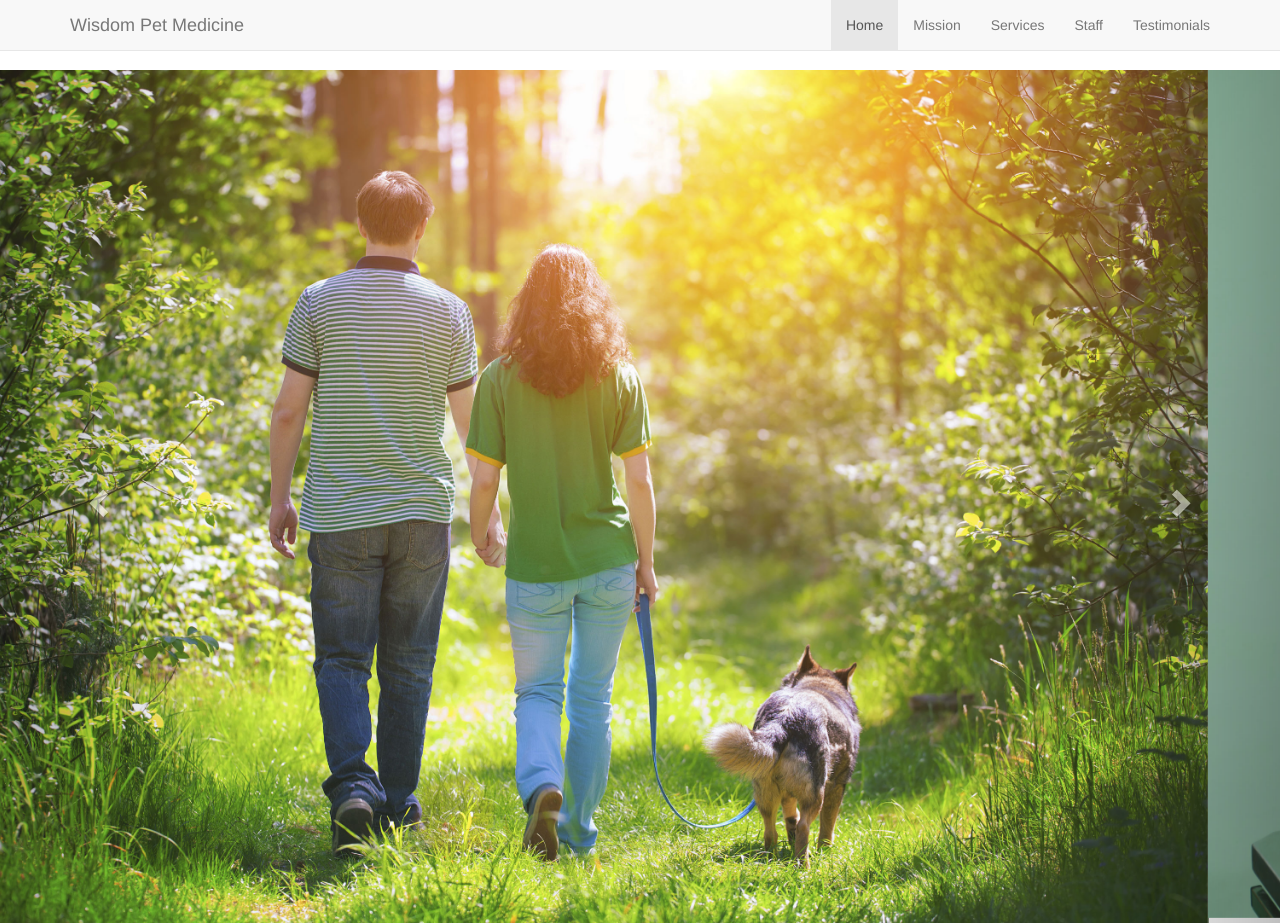
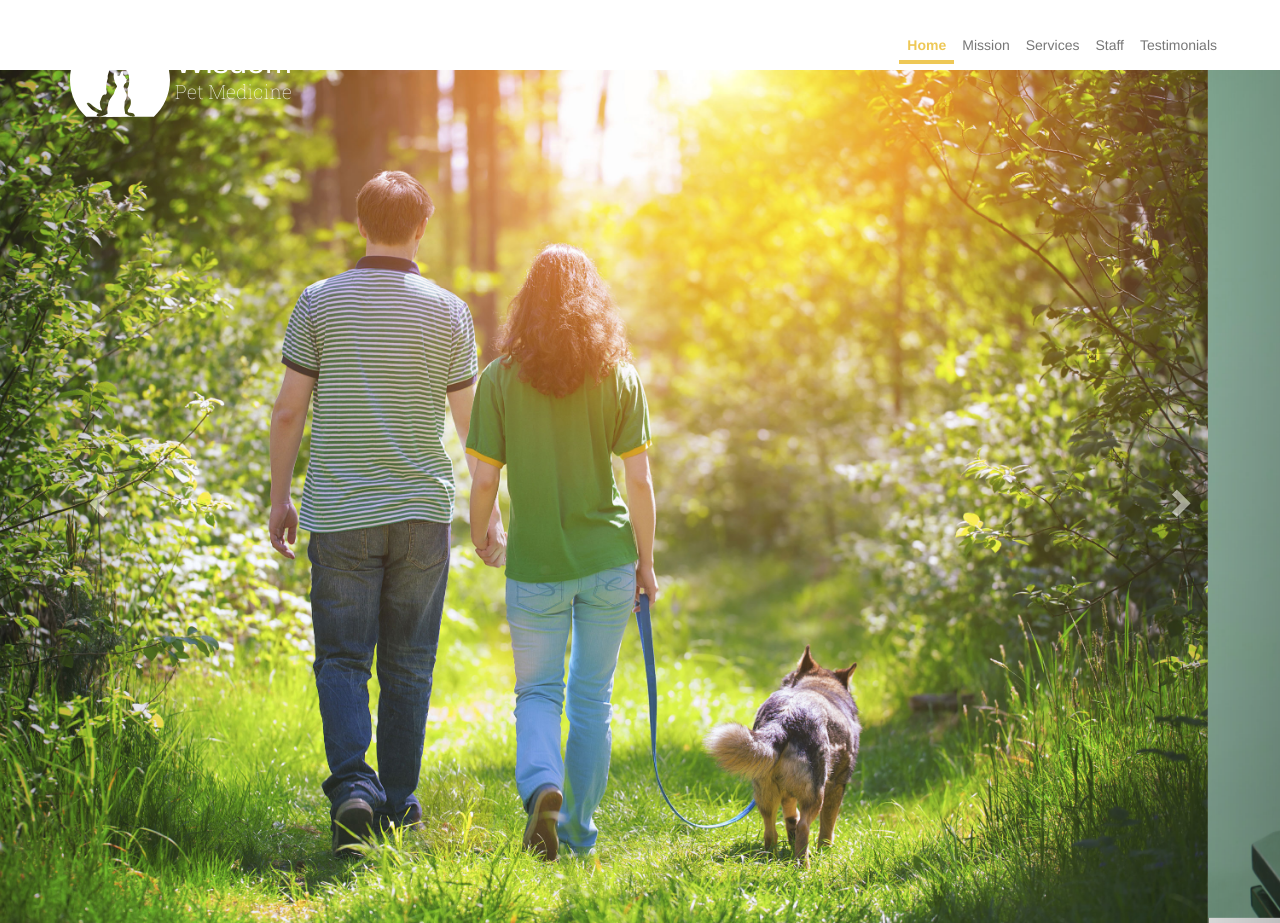
Before and after one commit to NemanjaMandic/bootstrap_single_page, a plain HTML site: page index.html in a window 1280 px wide. Shown: the top 923 px of the page. Drawn offline with nearby package versions, Linux system fonts and the light colour scheme.

Commit message:
blahh blahh

```diff
--- a/css/style.css
+++ b/css/style.css
@@ -15,10 +15,65 @@ h1, h2, h3, h4, h5, h6 {
 img {
 	max-width: 200px;
 }
-.navbar {
-	border-radius: 0;
-	border: 0;
+header .navbar {
+	padding: 30px 0;
 }
+header .navbar-default{
+	background: transparent;
+	border: none;
+}
+header .navbar-default .navbar-nav a {
+	color: white;
+	padding: 5px 8px;
+}
+header .navbar-default .navbar-nav a:hover{
+	color: #EEC856;
+}
+header .navbar-default .navbar-nav .active a{
+ font-weight: 700;
+ color: #EEC856;
+ background: transparent;
+ border-bottom: 4px solid #EEC856;
+ text-shadow: none;
+}
+header .navbar-default .navbar-nav .active a:hover{
+	color: #E15D5F;
+	background: transparent;
+	text-shadow: none;
+}
+/** Navbar Brand **/
+header .navbar-brand {
+	background: url(../images/wisdompetlogo.svg);
+	background-repeat: no-repeat;
+	background-position: 15px 0;
+	height: auto;
+}
+
+header .navbar-brand h1{
+	color: white;
+	margin: 0;
+	font-size: 1.8em;
+	font-weight: 400;
+	padding-left: 105px;
+}
+header .navbar-brand span.subhead {
+	display: block;
+	font-family: "Roboto Slab", serif;
+	font-size: .6em;
+	font-weight: 100;
+
+}
+/** Navbar Toggle **/
+header .navbar-toggle {
+	background-color: #279182;
+}
+header .navbar-default .navbar-toggle .icon-bar {
+	background-color: white;
+}
+header .navbar-collapse {
+	background-color: rgba(0,0,0 .5);
+}
+/** Footer Navigationv **/
 footer .navbar-default{
 	background: transparent;
 }
--- a/index.html
+++ b/index.html
@@ -23,7 +23,7 @@
           <span class="icon-bar"></span>
           <span class="icon-bar"></span>
         </button>
-          <a class="navbar-brand" href="#featured">Wisdom <span class="subhead">Pet Medicine</span></a>
+          <a class="navbar-brand" href="#featured"><h1>Wisdom <span class="subhead">Pet Medicine</span></h1></a>
       </div>
 
      <div class="collapse navbar-collapse" id="collapse">
--- a/js/myscript.js
+++ b/js/myscript.js
@@ -1,3 +1,3 @@
 $('.carousel').carousel({
 	interval: false;
-});
+})
```
